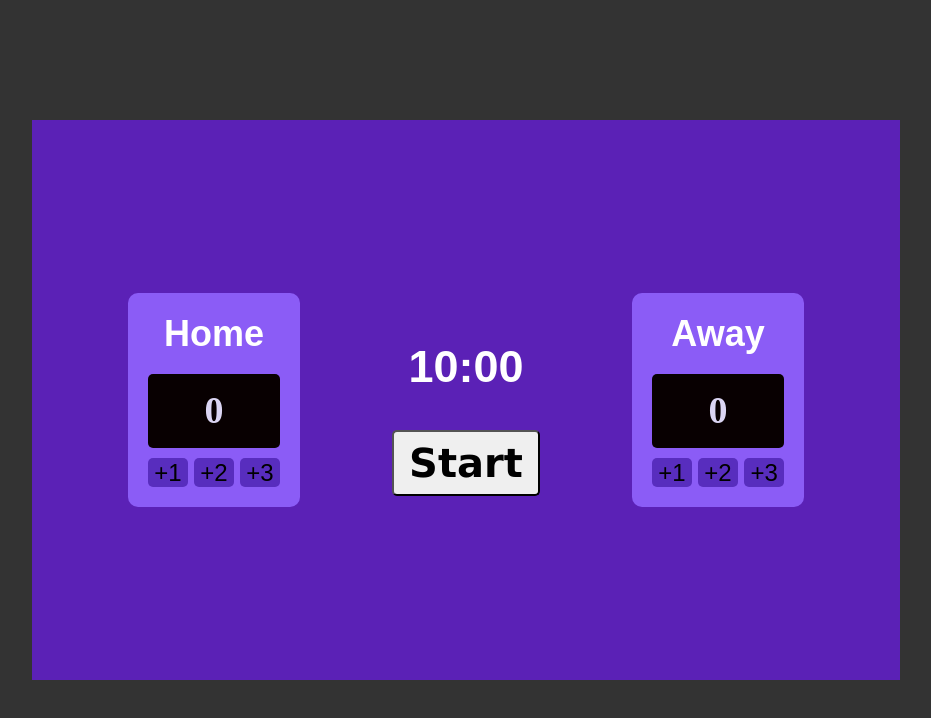
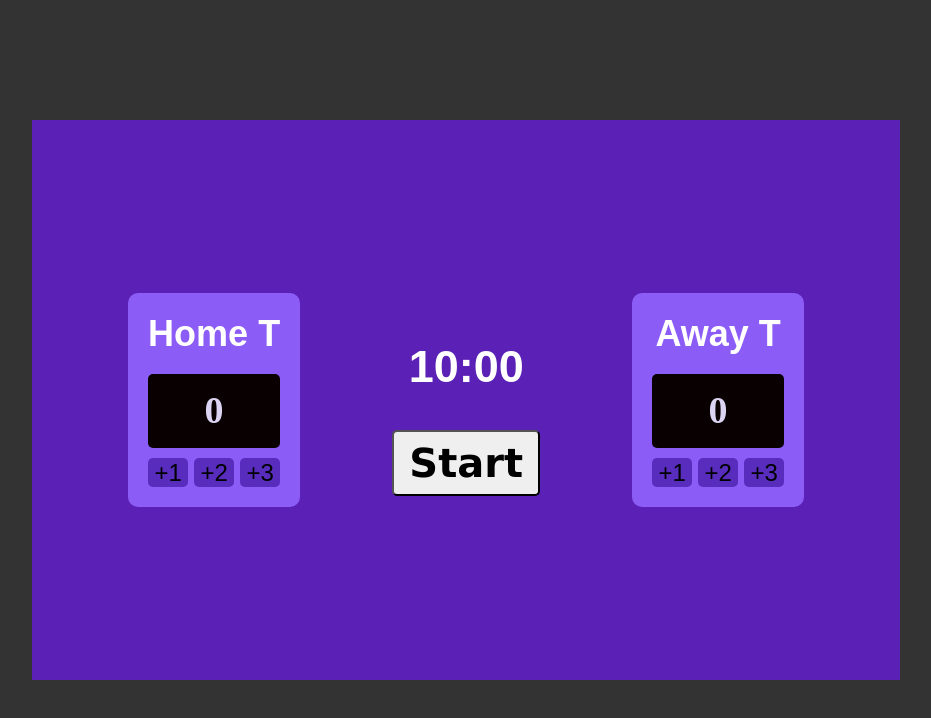
Before and after one commit to musdhy/scoreboard, a plain HTML site: page index.html in a window 1280 px wide. Shown: the whole page, without its empty margins (174-1105 px from the left). Drawn offline with nearby package versions, Linux system fonts and the light colour scheme.

Commit message:
update score header

```diff
--- a/index.html
+++ b/index.html
@@ -9,7 +9,7 @@
 <body>
 	<div class="container">
 		<div class="team">
-			<h2>Home</h2>
+			<h2>Home T</h2>
 			<p class="score score1">0</p>
             <div class="btns">
                 <button class="btn one" onclick="addone()">+1</button>
@@ -20,7 +20,7 @@
         <button >Start</button>
     </div>
 		<div class="team">
-			<h2>Away</h2>
+			<h2>Away T</h2>
 			<p class="score score2">0</p>
             <div class="btns">
                 <button class="btn one" onclick="addone()">+1</button>
```
